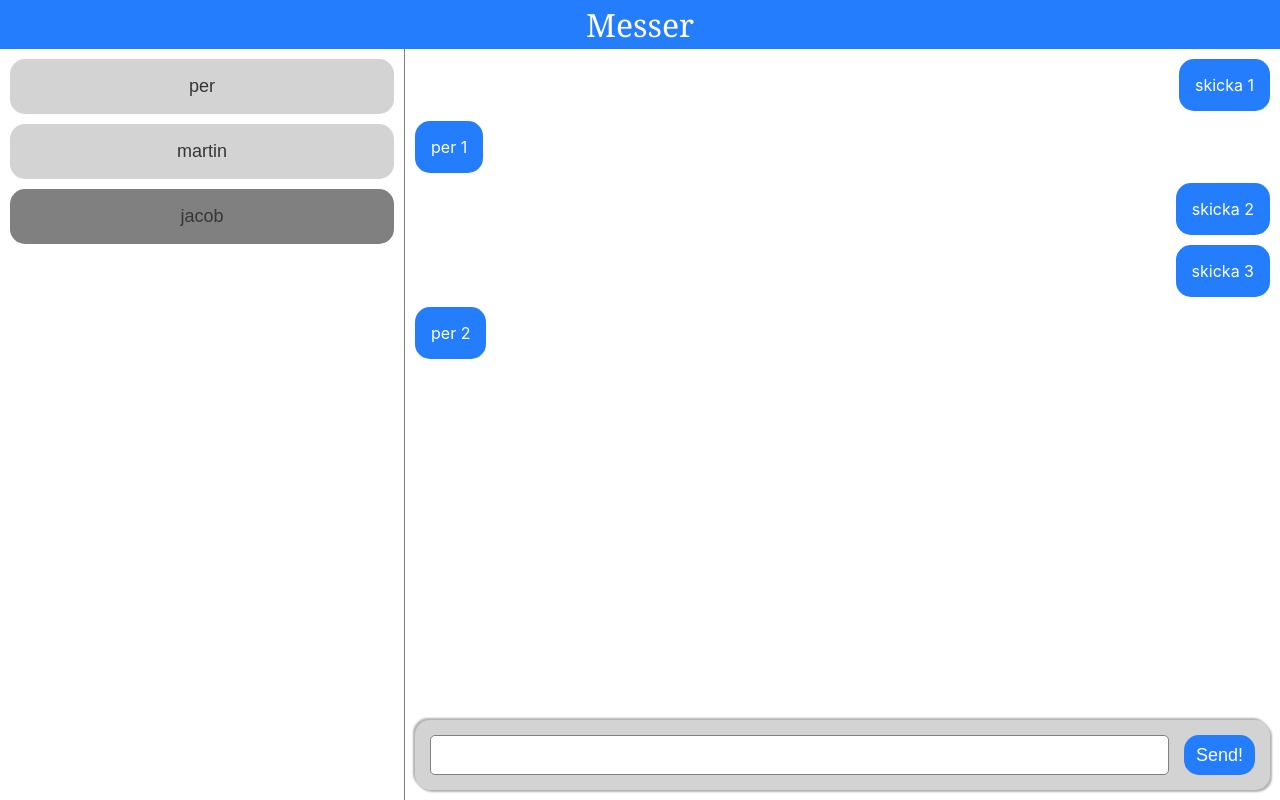
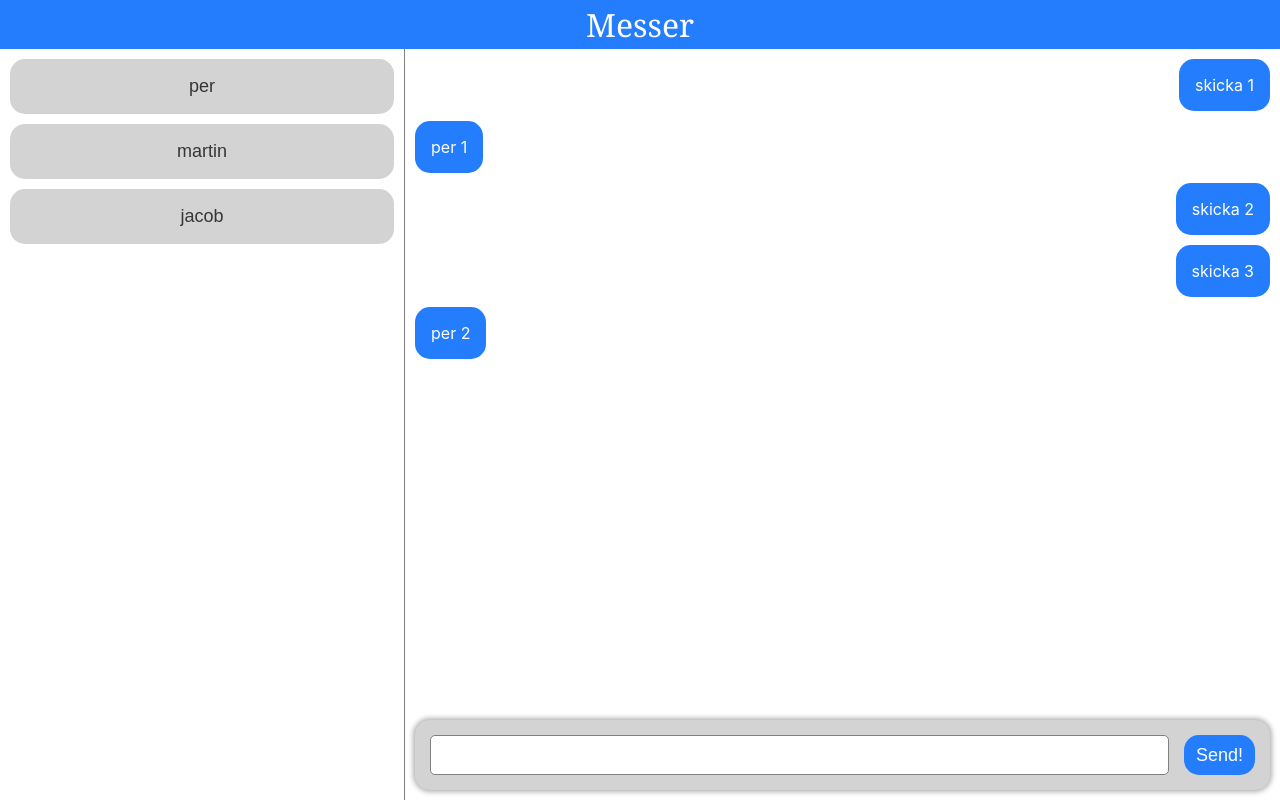
Before and after one commit to Skogis02/messer-frontend, a React (Create React App) app: page / in a window 1280 px wide. Built offline with nearby package versions, Linux system fonts and the light colour scheme.

Commit message:
Initialized adding friend context.

```diff
--- a/src/components/Friend.tsx
+++ b/src/components/Friend.tsx
@@ -3,13 +3,19 @@ import './styles/Friend.css'
 
 interface friendProps {
     friendUsername: string;
-    isSelected: boolean
+    isSelected: boolean;
+    setSelectedFriend: React.Dispatch<React.SetStateAction<string>>
 }
 
-export const Friend = ({friendUsername, isSelected}: friendProps) => {
+export const Friend = ({friendUsername, isSelected, setSelectedFriend}: friendProps) => {
+
+
     return (
         <button
         className={isSelected ? 'friend-selected' : 'friend'}
+        onClick={
+            () => setSelectedFriend(friendUsername)
+        }
         >
             {friendUsername}
         </button>
--- a/src/components/FriendList.tsx
+++ b/src/components/FriendList.tsx
@@ -1,13 +1,15 @@
 import React from 'react'
 import './styles/FriendList.css'
 import { Friend } from './Friend'
+import { useFriendContext } from '../contexts/FriendContex'
 
 interface friendListProps {
   friends: string[],
-  selectedFriend: string
+  selectedFriend: string,
+  setSelectedFriend: React.Dispatch<React.SetStateAction<string>>
 }
 
-export const FriendList: React.FC<friendListProps> = ({friends, selectedFriend}: friendListProps) => {
+export const FriendList: React.FC<friendListProps> = ({friends, selectedFriend, setSelectedFriend}: friendListProps) => {
 
   const RenderFriends = (): JSX.Element[] => {
     const friendsArr = []
@@ -16,6 +18,7 @@ export const FriendList: React.FC<friendListProps> = ({friends, selectedFriend}:
         <Friend
           friendUsername={friend}
           isSelected={friend === selectedFriend}
+          setSelectedFriend={setSelectedFriend}
         />
       )
     }
--- a/src/components/Message.tsx
+++ b/src/components/Message.tsx
@@ -1,8 +1,7 @@
 import React, { PropsWithChildren } from 'react'
 import './styles/Message.css'
 
-export interface messageComponentProps extends PropsWithChildren {
-}
+export interface messageComponentProps extends PropsWithChildren {}
 
 export const Message: React.FC<messageComponentProps> = ({children}: messageComponentProps) => {
 
--- a/src/components/styles/ChatInputField.css
+++ b/src/components/styles/ChatInputField.css
@@ -4,7 +4,7 @@
     background-color: lightgrey;
     border-radius: 15px;
     gap: 15px;
-    box-shadow: 2px 2px 2px rgba(0,0,0,0.3), -2px -2px 2px rgba(0,0,0,0.3);
+    box-shadow: 0 0 5px 2px rgba(0,0,0,0.3)
 }
 
 .univ-input {
--- /dev/null
+++ b/src/contexts/FriendContex.tsx
@@ -0,0 +1,57 @@
+import React, {PropsWithChildren, createContext, useContext, useState} from 'react'
+
+interface messageProps {
+    fromUser: string,
+    toUser: string,
+    createdAt: number,
+    hasBeenRead: boolean,
+    readAt: boolean|null,
+    content: string
+}
+
+interface friendContextProps {
+    friends: string[],
+    selectedFriend: string,
+    sentMessages: messageProps[],
+    receivedMessages: messageProps[],
+    setFriends: React.Dispatch<React.SetStateAction<string[]>>,
+    setSelectedFriend: React.Dispatch<React.SetStateAction<string>>,
+    setSentMessages: React.Dispatch<React.SetStateAction<messageProps[]>>,
+    setReceivedMessages: React.Dispatch<React.SetStateAction<messageProps[]>>
+}
+
+const FriendContext = createContext<friendContextProps|undefined>(undefined)
+
+export const useFriendContext = () => {
+    const context = useContext(FriendContext)
+    if (context === undefined) {
+        throw new Error('FriendContext is undefined')
+    }
+    return context
+}
+
+interface friendProviderProps extends PropsWithChildren {}
+
+export const FriendProvider: React.FC<friendProviderProps> = ({children}: friendProviderProps) => {
+    const [friends, setFriends] = useState<string[]>([])
+    const [selectedFriend, setSelectedFriend] = useState<string>('')
+    const [sentMessages, setSentMessages] = useState<messageProps[]>([])
+    const [receivedMessages, setReceivedMessages] = useState<messageProps[]>([])
+
+    const context: friendContextProps = {
+        friends: friends,
+        selectedFriend: selectedFriend,
+        sentMessages: sentMessages,
+        receivedMessages: receivedMessages,
+        setFriends: setFriends,
+        setSelectedFriend: setSelectedFriend,
+        setSentMessages: setSentMessages,
+        setReceivedMessages: setReceivedMessages
+    }
+
+    return(
+        <FriendContext.Provider value={context}>
+            {children}
+        </FriendContext.Provider>
+    )
+}
--- a/src/pages/Home.tsx
+++ b/src/pages/Home.tsx
@@ -1,5 +1,6 @@
 import React, { useState, useContext } from 'react';
 import { AuthContext } from '../contexts/AuthContext';
+import { FriendProvider } from '../contexts/FriendContex';
 import { FriendList } from '../components/FriendList';
 import { Message } from '../components/Message'
 import './styles/Home.css'
@@ -43,15 +44,27 @@ const receivedMessages: messageProps[] = [
 
 const friends = ['per', 'martin', 'jacob']
 
+
+
 const Home: React.FC = () => {
+
+    const [selectedFriend, setSelectedFriend] = useState<string>('')
+
     const authCont = useContext(AuthContext)
     if (authCont === undefined) return <>AuthContext is undefined</>
     const authenticated = authCont['authenticated']
 
+
     return (
         <div className='home-pg'>
-            <FriendList friends={friends} selectedFriend='jacob'/>
-            <Chat friend='per' sentMessages={sentMessages} receivedMessages={receivedMessages}/>
+            <FriendProvider>
+                <FriendList
+                friends={friends}
+                selectedFriend={selectedFriend}
+                setSelectedFriend={setSelectedFriend}
+                />
+                <Chat friend='per' sentMessages={sentMessages} receivedMessages={receivedMessages}/>
+            </FriendProvider>
         </div>
     )
 }
```
Lines whose indentation alone changed are shown as unchanged.
